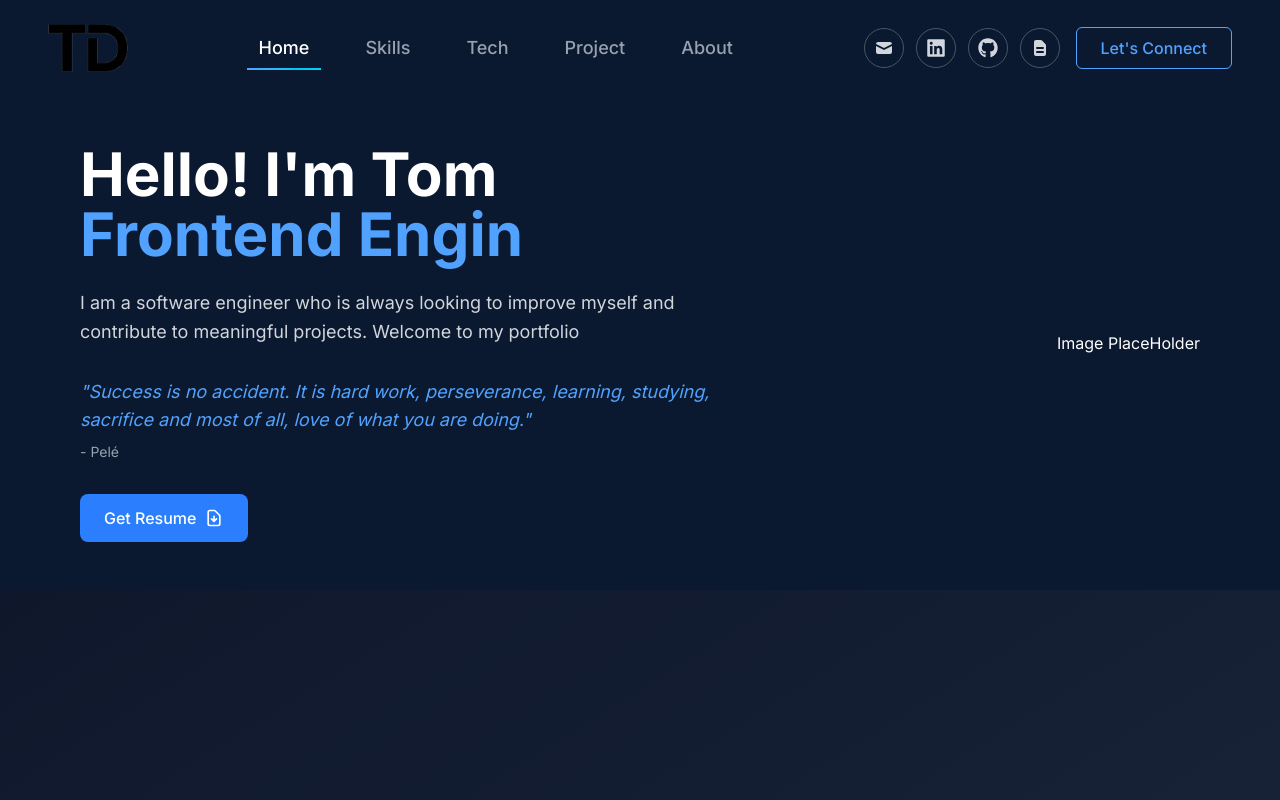
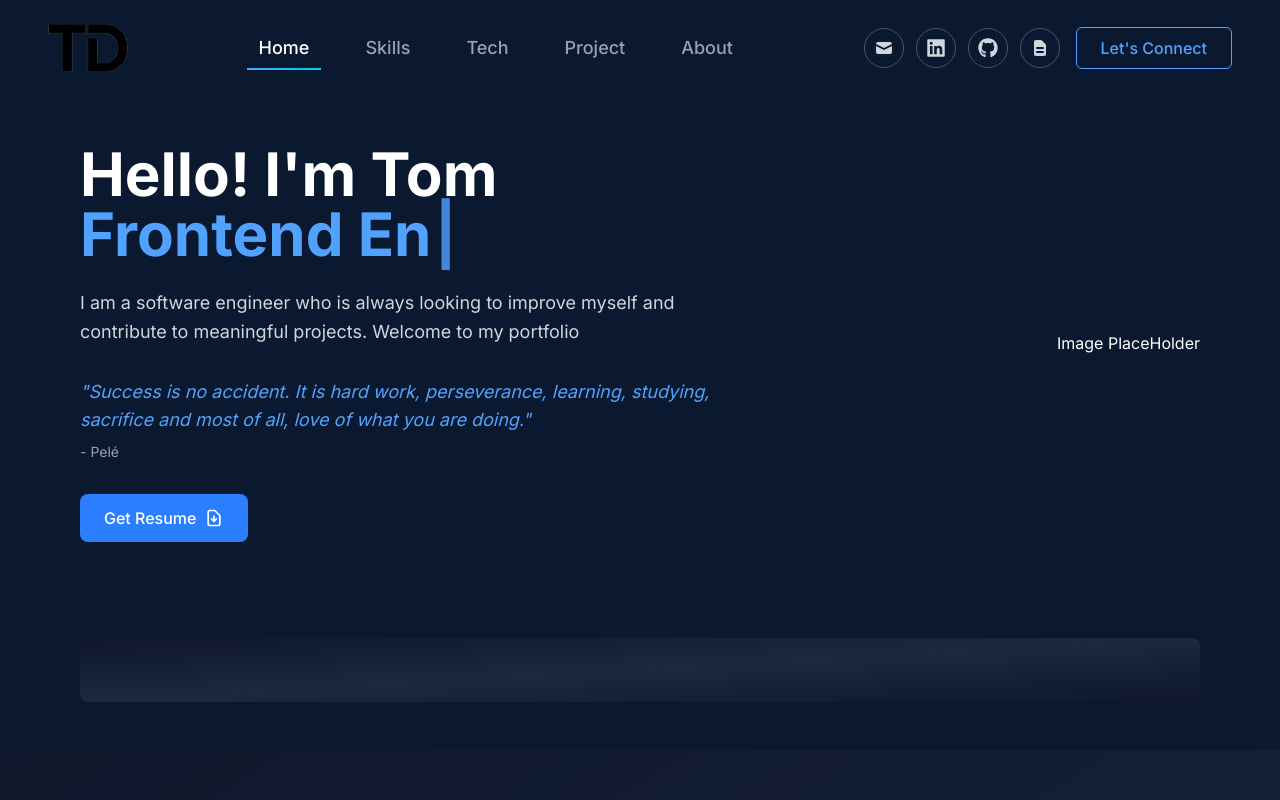
Before and after one commit to ThinhDang464/my-portfolio, a Next.js app: page / in a window 1280 px wide. Shown: the top 800 px of the page. Built offline with nearby package versions, Linux system fonts and the light colour scheme.

Commit message:
SKill and Hero components

```diff
--- a/src/app/page.tsx
+++ b/src/app/page.tsx
@@ -1,11 +1,13 @@
 import { Header } from "@/components/Header";
 import { Hero } from "@/components/Hero";
 import { GameSection } from "@/components/GameSection";
+import { Skills } from "@/components/Skills";
 export default function Home() {
   return (
     <div>
       <Header />
       <Hero />
+      <Skills />
       <GameSection />
     </div>
   );
--- /dev/null
+++ b/src/components/Skills.tsx
@@ -0,0 +1,9 @@
+"use client";
+
+export function Skills() {
+  return (
+    <section className="flex items-center justify-center px-20 py-12 ">
+      <div className="bg-gradient-to-br from-slate-900 via-slate-800 to-slate-900 rounded-lg p-8 max-w-4x1 w-full"></div>
+    </section>
+  );
+}
```
